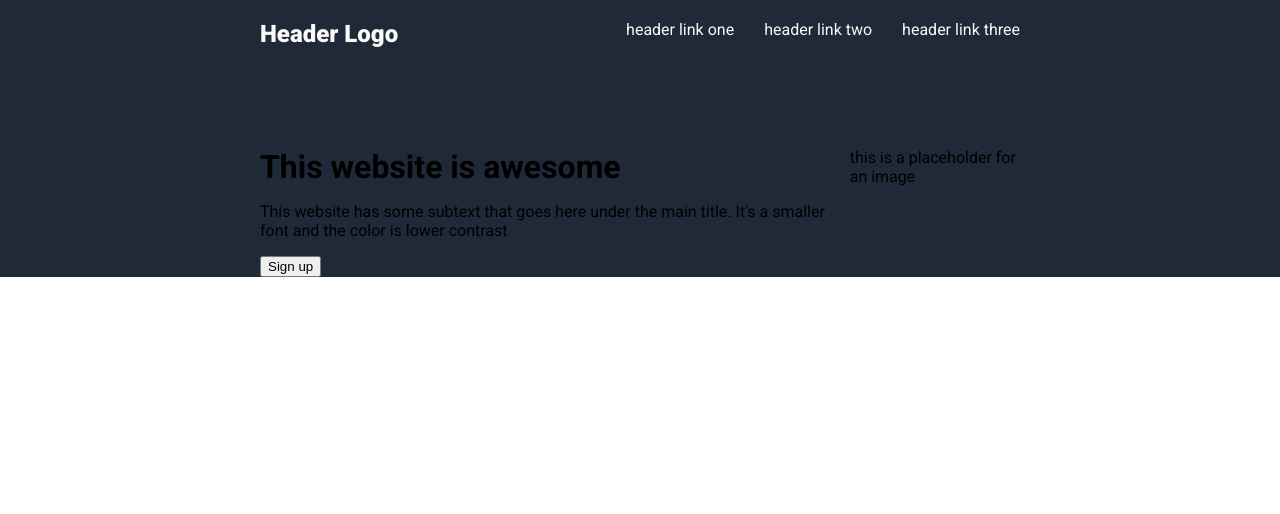
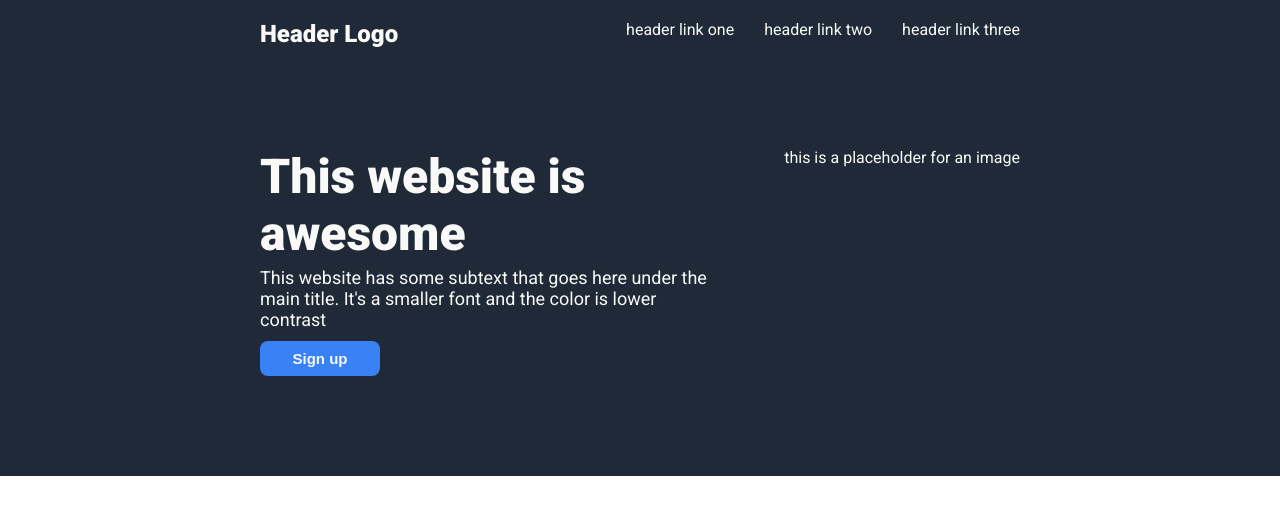
Before and after one commit to sivewritescode/odin-landing-page, a plain HTML site: page index.html in a window 1280 px wide. Drawn offline with Linux system fonts and the light colour scheme.

Commit message:
Style the left side of the hero section

```diff
--- a/style.css
+++ b/style.css
@@ -9,6 +9,7 @@ body {
   padding-left: 260px;
   padding-right: 260px;
   padding-top: 20px;
+  padding-bottom: 100px;
 }
 
 .header {
@@ -33,8 +34,37 @@ body {
 .hero {
   display: flex;
   margin-top: 100px;
+  color: #F9FAF8;
 }
 
 h1 {
   margin: 0px;
+  font-size: 48px;
+  font-weight: 900;
 }
+
+.left-hero p {
+  font-size: 18px;
+  margin: 0px;
+}
+
+.left-hero {
+  margin-right: auto;
+  max-width: 450px;
+  display: flex;
+  flex-direction: column;
+  gap: 5px;
+}
+
+.left-hero button {
+  background-color: #3882F6;
+  color: #F9FAF8;
+  font-weight: 900;
+  font-size: 15px;
+  box-sizing: border-box;
+  width: 120px;
+  height: 35px;
+  border: none;
+  border-radius: 8px;
+  margin-top: 6px;
+}
```
